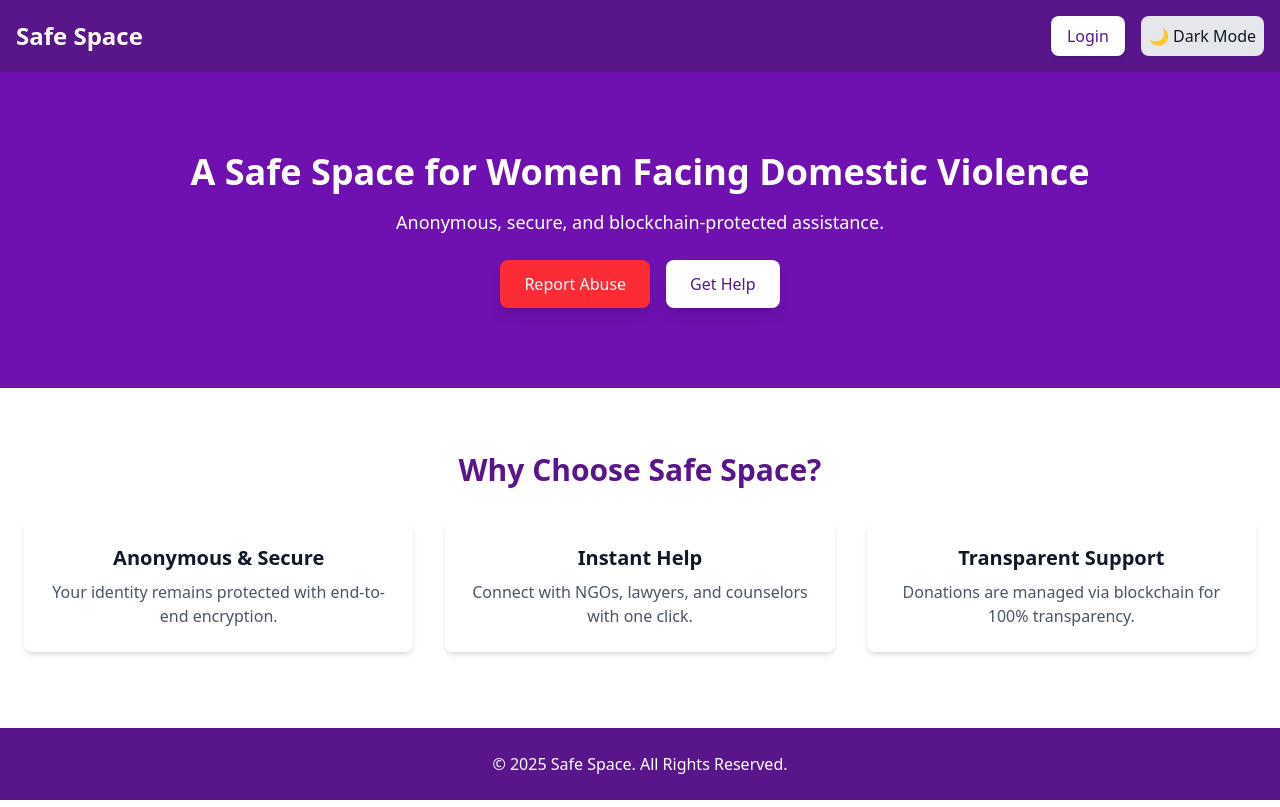
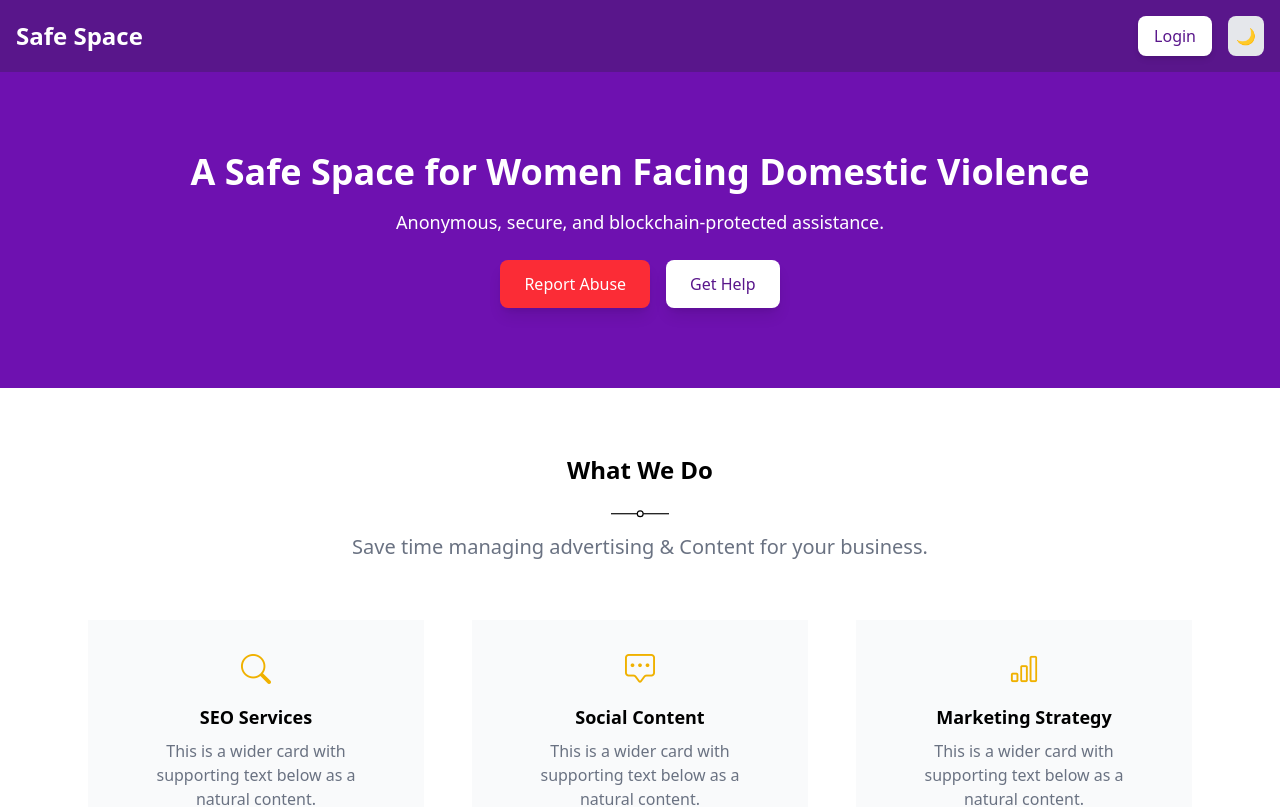
Before and after one commit to IronicRayquaza/safe_aptos, a React (Vite) app in the folder frontend/: page / in a window 1280 px wide. Shown: the top 807 px of the page. Built offline with nearby package versions, Linux system fonts and the light colour scheme.

Commit message:
metamask_integration and added dark mode

```diff
--- a/frontend/package.json
+++ b/frontend/package.json
@@ -14,6 +14,7 @@
     "@aptos-labs/wallet-adapter-react": "^3.7.9",
     "@tailwindcss/vite": "^4.0.1",
     "antd": "^5.23.2",
+    "bootstrap-icons": "^1.11.3",
     "react": "^18.3.1",
     "react-dom": "^18.3.1",
     "react-router-dom": "^6.29.0",
--- /dev/null
+++ b/frontend/src/components/FeatureSection.jsx
@@ -0,0 +1,118 @@
+
+import React from 'react';
+import 'bootstrap-icons/font/bootstrap-icons.css';
+
+
+const FeatureSection = ({ darkMode }) => {
+  return (
+    <section
+      id="services"
+      className={`relative pt-20 pb-8 md:pt-16 md:pb-0 transition-colors ${
+        darkMode ? 'bg-gray-900' : 'bg-white'
+      }`}
+    >
+      <div className="container xl:max-w-6xl mx-auto px-4">
+        {/* Heading */}
+        <header className="text-center mx-auto mb-12 lg:px-20">
+          <h2
+            className={`text-2xl leading-normal mb-2 font-bold ${
+              darkMode ? 'text-white' : 'text-black'
+            }`}
+          >
+            What We Do
+          </h2>
+          <svg
+            version="1.1"
+            xmlns="http://www.w3.org/2000/svg"
+            xmlnsXlink="http://www.w3.org/1999/xlink"
+            x="0px"
+            y="0px"
+            viewBox="0 0 100 60"
+            style={{ margin: '0 auto', height: '35px' }}
+            xmlSpace="preserve"
+          >
+            <circle
+              cx="50.1"
+              cy="30.4"
+              r="5"
+              className="stroke-primary"
+              style={{
+                fill: 'transparent',
+                strokeWidth: '2',
+                strokeMiterlimit: '10',
+                stroke: darkMode ? '#FACC15' : '#000',
+              }}
+            ></circle>
+            <line
+              x1="55.1"
+              y1="30.4"
+              x2="100"
+              y2="30.4"
+              className="stroke-primary"
+              style={{
+                strokeWidth: '2',
+                strokeMiterlimit: '10',
+                stroke: darkMode ? '#FACC15' : '#000',
+              }}
+            ></line>
+            <line
+              x1="45.1"
+              y1="30.4"
+              x2="0"
+              y2="30.4"
+              className="stroke-primary"
+              style={{
+                strokeWidth: '2',
+                strokeMiterlimit: '10',
+                stroke: darkMode ? '#FACC15' : '#000',
+              }}
+            ></line>
+          </svg>
+          <p
+            className={`leading-relaxed font-light text-xl mx-auto pb-2 ${
+              darkMode ? 'text-gray-300' : 'text-gray-500'
+            }`}
+          >
+            Save time managing advertising &amp; Content for your business.
+          </p>
+        </header>
+
+        {/* Service Blocks */}
+        <div className="flex flex-wrap flex-row -mx-4 text-center">
+          {/** Service Block */}
+          {[
+            { title: 'SEO Services', icon: 'bi bi-search' },
+            { title: 'Social Content', icon: 'bi bi-chat-square-dots' },
+            { title: 'Marketing Strategy', icon: 'bi bi-bar-chart' },
+          ].map((service, index) => (
+            <div
+              key={index}
+              className="flex-shrink px-4 max-w-full w-full sm:w-1/2 lg:w-1/3 lg:px-6"
+            >
+              <div
+                className={`py-8 px-12 mb-12 border-b transform transition duration-300 ease-in-out hover:-translate-y-2 ${
+                  darkMode
+                    ? 'bg-gray-800 border-gray-700 text-white'
+                    : 'bg-gray-50 border-gray-100 text-black'
+                }`}
+              >
+                <div className="inline-block mb-4 text-yellow-500">
+                  {/* Icon */}
+                  <i className={`${service.icon} text-3xl`}></i>
+                </div>
+                <h3 className="text-lg leading-normal mb-2 font-semibold">
+                  {service.title}
+                </h3>
+                <p className={`${darkMode ? 'text-gray-400' : 'text-gray-500'}`}>
+                  This is a wider card with supporting text below as a natural content.
+                </p>
+              </div>
+            </div>
+          ))}
+        </div>
+      </div>
+    </section>
+  );
+};
+
+export default FeatureSection;
--- a/frontend/src/components/WalletConnectModal.jsx
+++ b/frontend/src/components/WalletConnectModal.jsx
@@ -1,18 +1,100 @@
-import { useState } from "react";
+
+
+
+// import { useState } from "react";
+
+// export default function WalletConnectModal({ isOpen, onClose }) {
+//   if (!isOpen) return null;
+
+//   return (
+//     <div className="fixed inset-0 bg-black/30 backdrop-blur-md flex justify-center items-center z-[9999]">
+//       <div className="bg-white dark:bg-gray-900 rounded-lg w-9/12 sm:w-7/12 md:w-5/12 lg:w-3/12 scale-95 transition-transform duration-300 ease-out shadow-lg">
+//         {/* Modal Header */}
+//         <div className="border-b border-stone-200 p-4 flex justify-between items-start">
+//           <div className="flex flex-col">
+//             <h1 className="text-lg text-stone-800 dark:text-white font-semibold">
+//               Connect a Wallet
+//             </h1>
+//             <p className="text-stone-500">Choose which wallet to connect</p>
+//           </div>
+//           <button onClick={onClose} className="text-stone-500 hover:text-stone-800 dark:hover:text-white">
+//             &times;
+//           </button>
+//         </div>
+
+//         {/* Modal Body */}
+//         <div className="p-4">
+//           <p className="text-stone-800 dark:text-white mb-2 font-semibold">Popular</p>
+//           <div className="space-y-2">
+//             <button className="w-full flex gap-2 items-center justify-center border text-sm py-2 px-4 rounded-lg bg-stone-200 dark:bg-gray-800 hover:bg-stone-100 dark:hover:bg-gray-700 transition">
+//               <img src="https://docs.material-tailwind.com/icons/metamask.svg" alt="MetaMask" className="h-5 w-5" />
+//               <p className="text-stone-700 dark:text-white font-semibold">Connect with MetaMask</p>
+//             </button>
+//             <button className="w-full flex gap-2 items-center justify-center border text-sm py-2 px-4 rounded-lg bg-stone-200 dark:bg-gray-800 hover:bg-stone-100 dark:hover:bg-gray-700 transition">
+//               <img src="https://docs.material-tailwind.com/icons/coinbase.svg" alt="Coinbase" className="h-6 w-6 rounded" />
+//               <p className="text-stone-700 dark:text-white font-semibold">Connect with Coinbase</p>
+//             </button>
+//           </div>
+//           <p className="text-stone-800 dark:text-white mb-2 mt-6 font-semibold">Other</p>
+//           <button className="w-full flex gap-2 items-center justify-center border text-sm py-2 px-4 rounded-lg bg-stone-200 dark:bg-gray-800 hover:bg-stone-100 dark:hover:bg-gray-700 transition">
+//             <img src="https://docs.material-tailwind.com/icons/trust-wallet.svg" alt="Trust Wallet" className="h-6 w-6 rounded" />
+//             <p className="text-stone-700 dark:text-white font-semibold">Connect with Trust Wallet</p>
+//           </button>
+//         </div>
+
+//         {/* Modal Footer */}
+//         <div className="border-t border-stone-200 p-4 flex flex-col items-center">
+//           <small className="text-stone-800 dark:text-white text-sm">New to Ethereum wallets?</small>
+//           <button className="mt-2 px-4 py-2 bg-gray-300 dark:bg-gray-700 rounded-lg hover:bg-gray-400 dark:hover:bg-gray-600 transition">
+//             Learn More
+//           </button>
+//         </div>
+//       </div>
+//     </div>
+//   );
+// }
+
+
+import { useState, useEffect } from "react";
 
 export default function WalletConnectModal({ isOpen, onClose }) {
+  const [account, setAccount] = useState(null);
+
+  // Check if MetaMask is installed
+  const isMetaMaskInstalled = () => {
+    return typeof window !== "undefined" && typeof window.ethereum !== "undefined";
+  };
+
+  // Connect to MetaMask
+  const connectMetaMask = async () => {
+    if (!isMetaMaskInstalled()) {
+      alert("MetaMask is not installed. Please install it to continue.");
+      return;
+    }
+
+    try {
+      const accounts = await window.ethereum.request({ method: "eth_requestAccounts" });
+      setAccount(accounts[0]); // Store the connected account
+      onClose(); // Close modal after connecting
+    } catch (error) {
+      console.error("MetaMask connection error:", error);
+    }
+  };
+
   if (!isOpen) return null;
 
   return (
-    <div className="fixed inset-0 bg-stone-800 bg-opacity-75 flex justify-center items-center z-[9999]">
-      <div className="bg-white dark:bg-gray-900 rounded-lg w-9/12 sm:w-7/12 md:w-5/12 lg:w-3/12 scale-95 transition-transform duration-300 ease-out">
+    <div className="fixed inset-0 bg-black/30 backdrop-blur-md flex justify-center items-center z-[9999]">
+      <div className="bg-white dark:bg-gray-900 rounded-lg w-9/12 sm:w-7/12 md:w-5/12 lg:w-3/12 scale-95 transition-transform duration-300 ease-out shadow-lg">
         {/* Modal Header */}
         <div className="border-b border-stone-200 p-4 flex justify-between items-start">
           <div className="flex flex-col">
             <h1 className="text-lg text-stone-800 dark:text-white font-semibold">
-              Connect a Wallet
+              {account ? "Wallet Connected" : "Connect a Wallet"}
             </h1>
-            <p className="text-stone-500">Choose which wallet to connect</p>
+            <p className="text-stone-500">
+              {account ? `Connected: ${account.substring(0, 6)}...${account.slice(-4)}` : "Choose which wallet to connect"}
+            </p>
           </div>
           <button onClick={onClose} className="text-stone-500 hover:text-stone-800 dark:hover:text-white">
             &times;
@@ -23,20 +105,20 @@ export default function WalletConnectModal({ isOpen, onClose }) {
         <div className="p-4">
           <p className="text-stone-800 dark:text-white mb-2 font-semibold">Popular</p>
           <div className="space-y-2">
-            <button className="w-full flex gap-2 items-center justify-center border text-sm py-2 px-4 rounded-lg bg-stone-200 dark:bg-gray-800 hover:bg-stone-100 dark:hover:bg-gray-700 transition">
+            <button
+              onClick={connectMetaMask}
+              className="w-full flex gap-2 items-center justify-center border text-sm py-2 px-4 rounded-lg bg-stone-200 dark:bg-gray-800 hover:bg-stone-100 dark:hover:bg-gray-700 transition"
+            >
               <img src="https://docs.material-tailwind.com/icons/metamask.svg" alt="MetaMask" className="h-5 w-5" />
-              <p className="text-stone-700 dark:text-white font-semibold">Connect with MetaMask</p>
+              <p className="text-stone-700 dark:text-white font-semibold">
+                {account ? "Connected to MetaMask" : "Connect with MetaMask"}
+              </p>
             </button>
             <button className="w-full flex gap-2 items-center justify-center border text-sm py-2 px-4 rounded-lg bg-stone-200 dark:bg-gray-800 hover:bg-stone-100 dark:hover:bg-gray-700 transition">
               <img src="https://docs.material-tailwind.com/icons/coinbase.svg" alt="Coinbase" className="h-6 w-6 rounded" />
               <p className="text-stone-700 dark:text-white font-semibold">Connect with Coinbase</p>
             </button>
           </div>
-          <p className="text-stone-800 dark:text-white mb-2 mt-6 font-semibold">Other</p>
-          <button className="w-full flex gap-2 items-center justify-center border text-sm py-2 px-4 rounded-lg bg-stone-200 dark:bg-gray-800 hover:bg-stone-100 dark:hover:bg-gray-700 transition">
-            <img src="https://docs.material-tailwind.com/icons/trust-wallet.svg" alt="Trust Wallet" className="h-6 w-6 rounded" />
-            <p className="text-stone-700 dark:text-white font-semibold">Connect with Trust Wallet</p>
-          </button>
         </div>
 
         {/* Modal Footer */}
--- a/frontend/src/pages/LandingPage.jsx
+++ b/frontend/src/pages/LandingPage.jsx
@@ -1,61 +1,10 @@
 
-
-
-// import { useState } from "react";
-// import { useNavigate } from "react-router-dom";
-// import "../App.css";
-// import WalletConnectModal from "../components/WalletConnectModal"; // Import modal
-
-// export default function LandingPage() {
-//   const navigate = useNavigate();
-//   const [isModalOpen, setIsModalOpen] = useState(false);
-
-//   return (
-//     <div className="min-h-screen bg-white dark:bg-gray-900 text-gray-900 dark:text-white flex flex-col">
-//       {/* Navbar */}
-//       <nav className="bg-purple-900 dark:bg-gray-800 text-white p-4">
-//         <div className="container mx-auto flex justify-between items-center">
-//           <h1 className="text-2xl font-bold">Safe Space</h1>
-//           <button
-//             onClick={() => navigate("/login")}
-//             className="bg-white dark:bg-gray-700 text-purple-900 dark:text-white px-4 py-2 rounded-lg shadow-md hover:bg-gray-200 dark:hover:bg-gray-600"
-//           >
-//             Login
-//           </button>
-//         </div>
-//       </nav>
-
-//       {/* Hero Section */}
-//       <header className="flex flex-col items-center justify-center text-center py-20 bg-purple-800 dark:bg-gray-700 text-white">
-//         <h2 className="text-4xl font-bold">A Safe Space for Women Facing Domestic Violence</h2>
-//         <p className="mt-4 text-lg">Anonymous, secure, and blockchain-protected assistance.</p>
-//         <div className="mt-6">
-//           {/* Open Wallet Modal on Click */}
-//           <button
-//             onClick={() => setIsModalOpen(true)}
-//             className="bg-red-500 text-white px-6 py-3 rounded-lg shadow-lg hover:bg-red-600 mx-2"
-//           >
-//             Report Abuse
-//           </button>
-//           <button
-//             onClick={() => navigate("/resources")}
-//             className="bg-white dark:bg-gray-700 text-purple-900 dark:text-white px-6 py-3 rounded-lg shadow-lg hover:bg-gray-200 dark:hover:bg-gray-600 mx-2"
-//           >
-//             Get Help
-//           </button>
-//         </div>
-//       </header>
-
-//       {/* Wallet Connect Modal */}
-//       <WalletConnectModal isOpen={isModalOpen} onClose={() => setIsModalOpen(false)} />
-//     </div>
-//   );
-// }
 
 
 import { useState, useEffect } from "react";
 import { useNavigate } from "react-router-dom";
-import WalletConnectModal from "../components/WalletConnectModal"; // Ensure this is correctly imported
+import WalletConnectModal from "../components/WalletConnectModal";
+import FeatureSection from "../components/FeatureSection"; // Ensure this is correctly imported
 import "../App.css";
 
 export default function LandingPage() {
@@ -94,7 +43,8 @@ export default function LandingPage() {
               onClick={() => setDarkMode(!darkMode)}
               className="bg-gray-200 dark:bg-gray-700 text-gray-900 dark:text-white p-2 rounded-lg"
             >
-              {darkMode ? "☀️ Light Mode" : "🌙 Dark Mode"}
+              {darkMode ? "☀️" : "🌙"}
+              {/* <FeatureSection darkMode={darkMode} /> */}
             </button>
           </div>
         </div>
@@ -127,7 +77,7 @@ export default function LandingPage() {
       {isModalOpen && <WalletConnectModal isOpen={isModalOpen} onClose={() => setIsModalOpen(false)} />}
 
       {/* Features Section */}
-      <section className="container mx-auto py-16 px-6 text-center">
+      {/* <section className="container mx-auto py-16 px-6 text-center">
         <h3 className="text-3xl font-bold text-purple-900 dark:text-white">Why Choose Safe Space?</h3>
         <div className="grid md:grid-cols-3 gap-8 mt-8">
           <div className="bg-white dark:bg-gray-800 p-6 rounded-lg shadow-md">
@@ -143,7 +93,34 @@ export default function LandingPage() {
             <p className="mt-2 text-gray-600 dark:text-gray-400">Donations are managed via blockchain for 100% transparency.</p>
           </div>
         </div>
-      </section>
+      </section> */}
+      <div>
+      {/* Other content sections here */}
+
+      {/* <section className="container mx-auto py-16 px-6 text-center">
+        <h3 className="text-3xl font-bold text-purple-900 dark:text-white">Why Choose Safe Space?</h3>
+        <div className="grid md:grid-cols-3 gap-8 mt-8">
+          <div className="bg-white dark:bg-gray-800 p-6 rounded-lg shadow-md">
+            <h4 className="text-xl font-bold text-gray-900 dark:text-white">Anonymous & Secure</h4>
+            <p className="mt-2 text-gray-600 dark:text-gray-400">Your identity remains protected with end-to-end encryption.</p>
+          </div>
+          <div className="bg-white dark:bg-gray-800 p-6 rounded-lg shadow-md">
+            <h4 className="text-xl font-bold text-gray-900 dark:text-white">Instant Help</h4>
+            <p className="mt-2 text-gray-600 dark:text-gray-400">Connect with NGOs, lawyers, and counselors with one click.</p>
+          </div>
+          <div className="bg-white dark:bg-gray-800 p-6 rounded-lg shadow-md">
+            <h4 className="text-xl font-bold text-gray-900 dark:text-white">Transparent Support</h4>
+            <p className="mt-2 text-gray-600 dark:text-gray-400">Donations are managed via blockchain for 100% transparency.</p>
+          </div>
+        </div>
+      </section> */}
+
+      {/* Use the FeatureSection component here */}
+      {/* <FeatureSection /> */}
+      <FeatureSection darkMode={darkMode} />
+
+      {/* More content sections if needed */}
+    </div>
 
       {/* Footer */}
       <footer className="bg-purple-900 dark:bg-gray-800 text-white text-center py-6 mt-auto">
```
Also changed, not shown: 1 other file (tests, documents, lock files or other folders).
